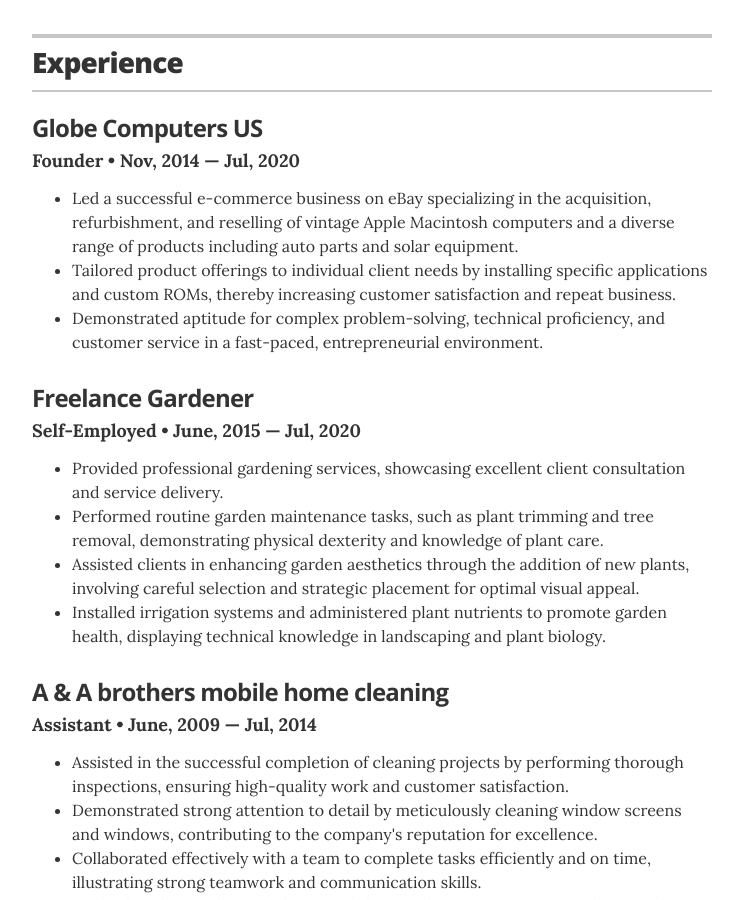
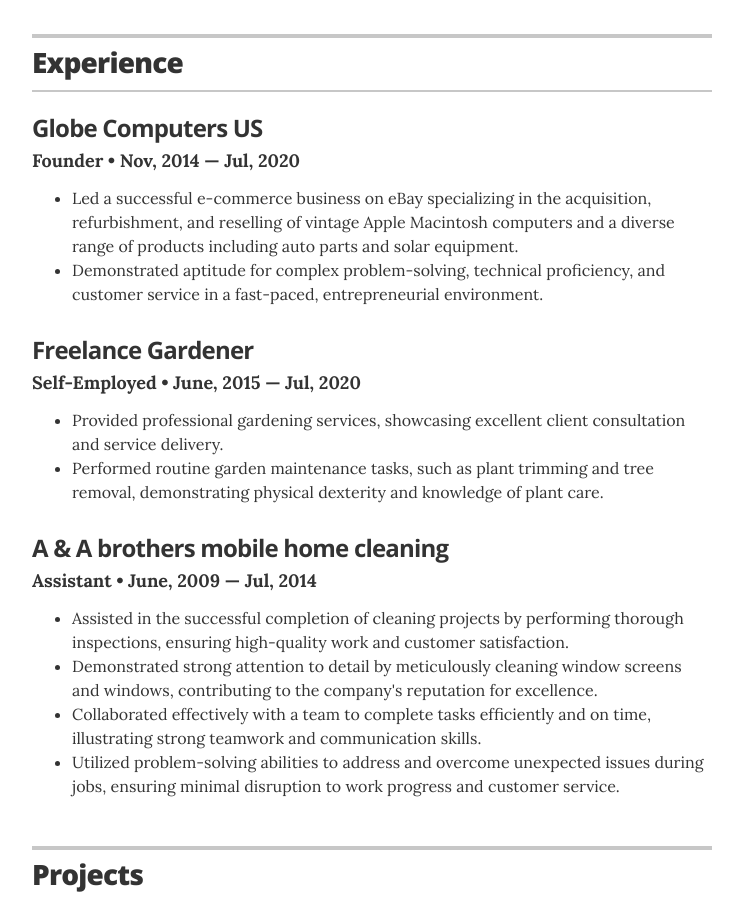
Before and after one commit to arthurutnehmer/Resume, a Jekyll site: the page built from index.html, in a window 1280 px wide and 900 px high, scrolled down 1127 px. Shown: the whole window, without its empty margins (268-1011 px from the left). Built offline with Jekyll 4.4.1, drawn with Linux system fonts in a browser that asks for light colours.

Commit message:
Concision.

```diff
--- a/_data/experience.yml
+++ b/_data/experience.yml
@@ -4,7 +4,6 @@
   duration: Nov, 2014 &mdash; Jul, 2020
   summary: <ul class="resume-item-list">
     <li>Led a successful e-commerce business on eBay specializing in the acquisition, refurbishment, and reselling of vintage Apple Macintosh computers and a diverse range of products including auto parts and solar equipment.</li>
-    <li>Tailored product offerings to individual client needs by installing specific applications and custom ROMs, thereby increasing customer satisfaction and repeat business.</li>
     <li>Demonstrated aptitude for complex problem-solving, technical proficiency, and customer service in a fast-paced, entrepreneurial environment.</li></ul>
 
 - company: Freelance Gardener
@@ -13,8 +12,6 @@
   summary: <ul class="resume-item-list">
     <li>Provided professional gardening services, showcasing excellent client consultation and service delivery.</li>
     <li>Performed routine garden maintenance tasks, such as plant trimming and tree removal, demonstrating physical dexterity and knowledge of plant care.</li>
-    <li>Assisted clients in enhancing garden aesthetics through the addition of new plants, involving careful selection and strategic placement for optimal visual appeal.</li>
-    <li>Installed irrigation systems and administered plant nutrients to promote garden health, displaying technical knowledge in landscaping and plant biology.</li></ul>
 
 
 
```
